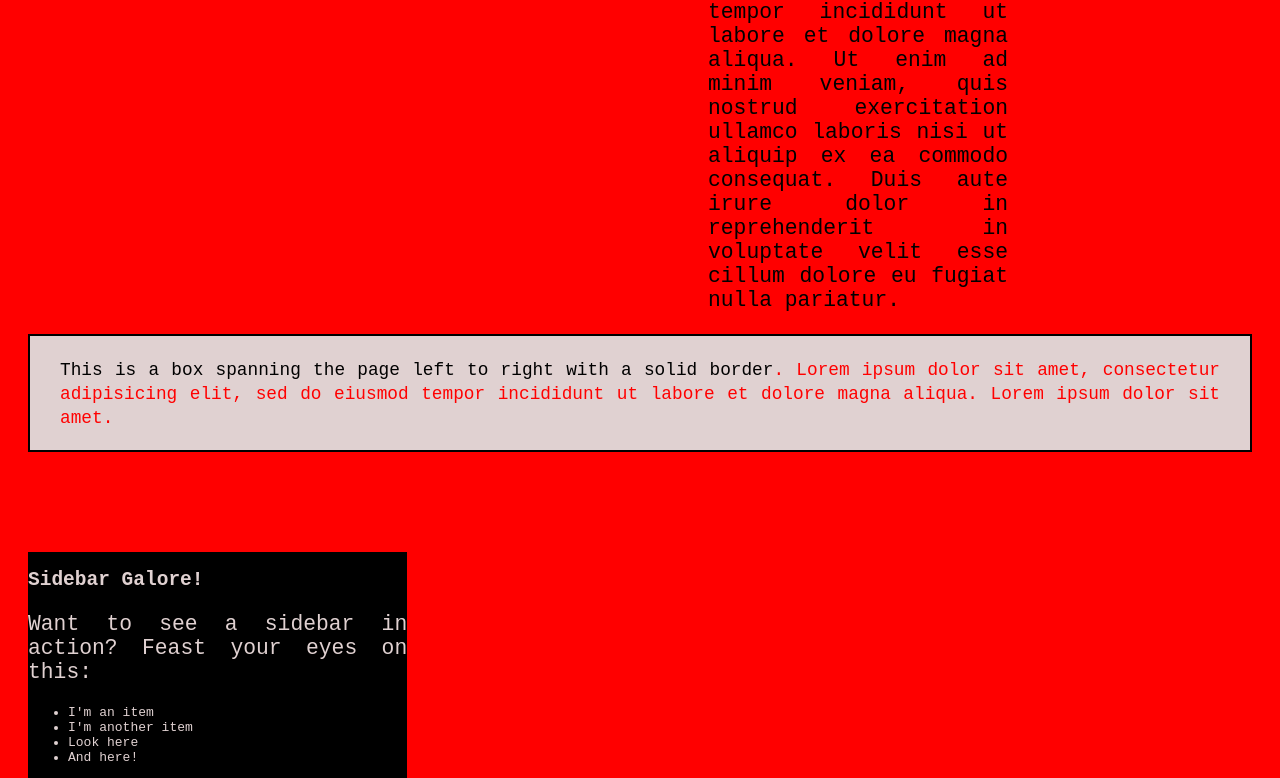
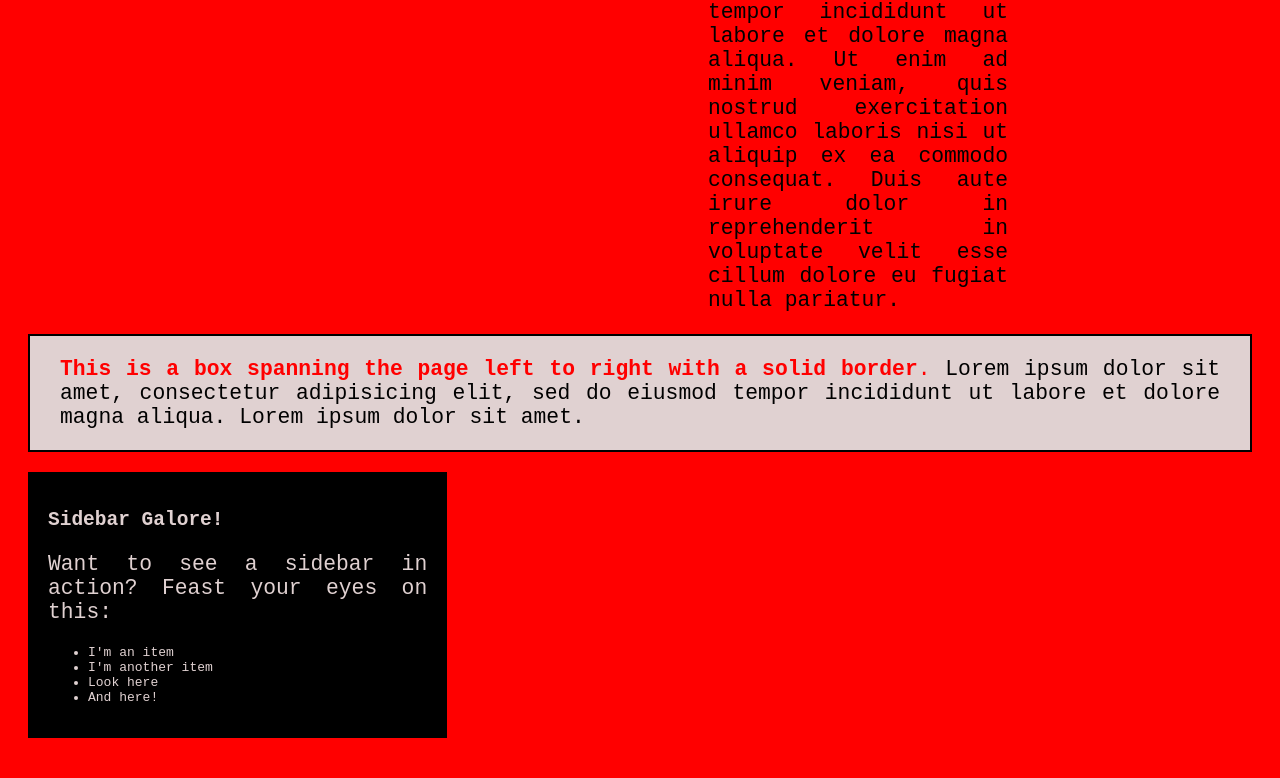
Before and after one commit to hmcvay/week-one-practice, a plain HTML site: page index.html in a window 1280 px wide. Shown: the part 593-1371 px from the top of the page. Drawn offline with Linux system fonts and the light colour scheme.

Commit message:
WIP: sidebar styling.

```diff
--- a/css/styles.css
+++ b/css/styles.css
@@ -6,8 +6,8 @@
 }
 
 .sidebar {
-  margin-left: 20px;
-  margin-top: 100px;
+  margin: 20px;
+  padding: 20px;
   color:rgb(224, 209, 209);
   width: 30%;
   float: left;
@@ -57,6 +57,10 @@ h1 {
   color: black;
 }
 
+.center {
+  text-align: center;
+}
+
 p {
   text-align: justify;
   font-size: 16pt;
@@ -64,6 +68,7 @@ p {
 
 body {
   margin-top: 40px;
+  margin-bottom: 40px;
   background-color: red;
   font-family: monospace;
 }
--- a/index.html
+++ b/index.html
@@ -19,10 +19,10 @@
     <p>This is <span class="important">yet another</span> column. Lorem ipsum dolor sit amet, consectetur adipisicing elit, sed do eiusmod tempor incididunt ut labore et dolore magna aliqua. Ut enim ad minim veniam, quis nostrud exercitation ullamco laboris nisi ut aliquip ex ea commodo consequat. Duis aute irure dolor in reprehenderit in voluptate velit esse cillum dolore eu fugiat nulla pariatur. </p>
    </div>
 
-<div class= "box2"><p><span class="size"><span class="color">This is a box spanning the page left to right with a solid border</span>. Lorem ipsum dolor sit amet, consectetur adipisicing elit, sed do eiusmod tempor incididunt ut labore et dolore magna aliqua. Lorem ipsum dolor sit amet.</span></p></div>
+<div class= "box2"><p><strong>This is a box spanning the page left to right with a solid border</strong>. <span class="color">Lorem ipsum dolor sit amet, consectetur adipisicing elit, sed do eiusmod tempor incididunt ut labore et dolore magna aliqua. Lorem ipsum dolor sit amet.</span></p></div>
 
 <div class="sidebar">
-  <h2><strong>Sidebar Galore!</strong></h2>
+  <h2><span class="center">Sidebar Galore!</span></h2>
   <p>Want to see a sidebar in action? Feast your eyes on this:</p>
   <ul>
     <li>I'm an item</li>
```
